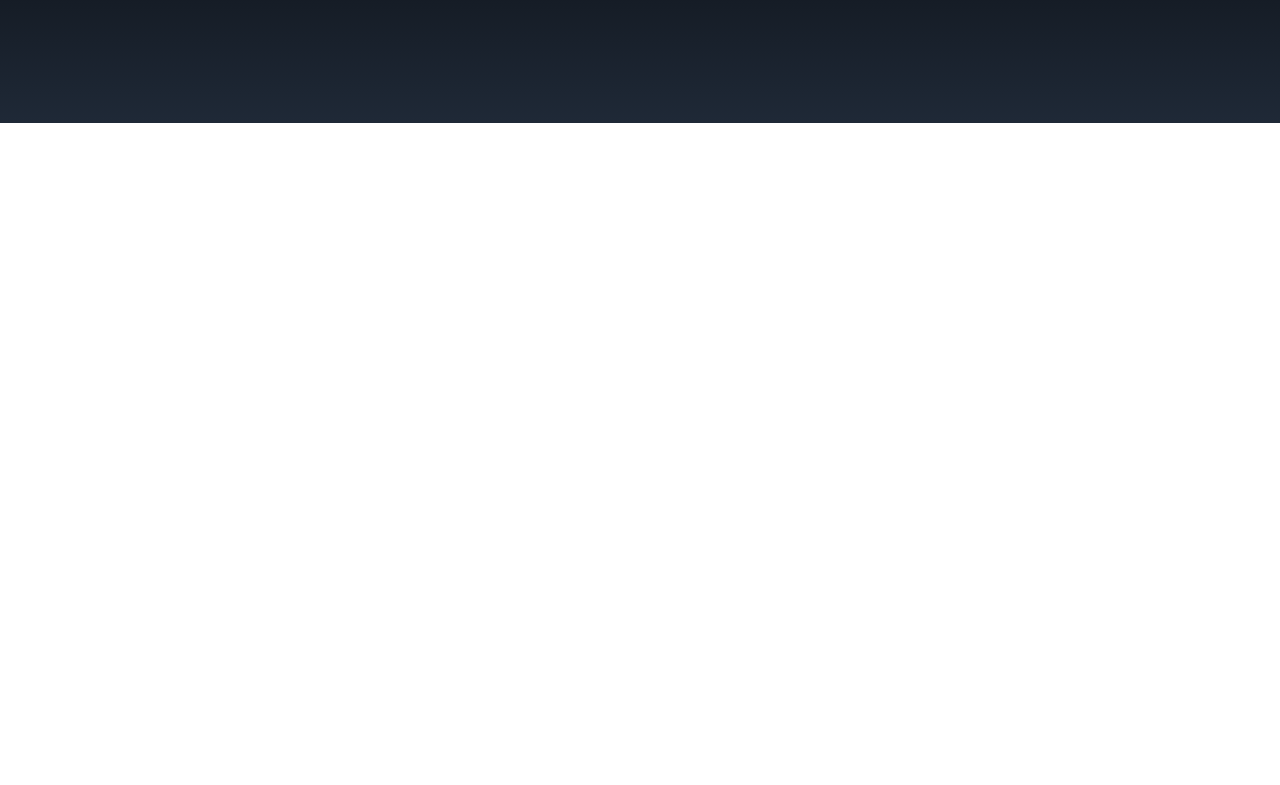
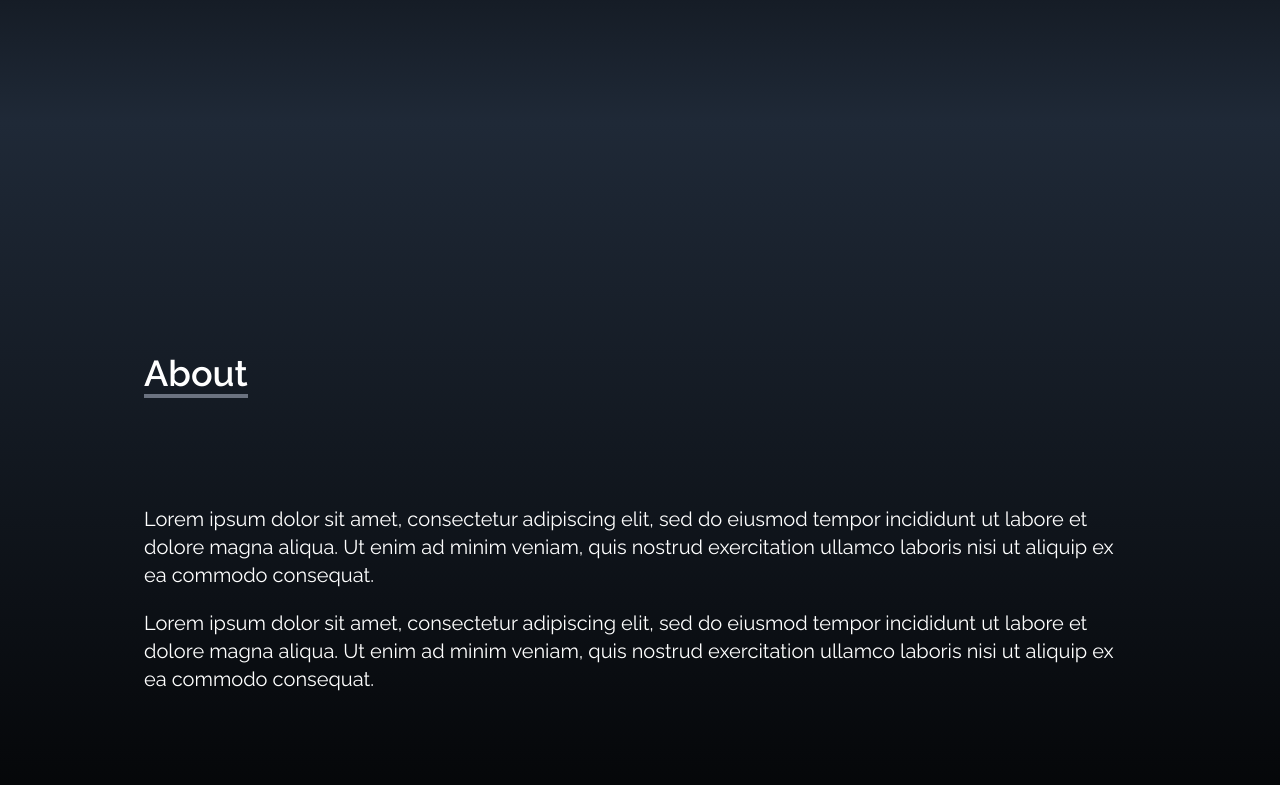
Before and after one commit to Gurucaara/Puru-Port, a React (Vite) app: page / in a window 1280 px wide. Shown: the part 677-1462 px from the top of the page. Before the commit the page ends 800 px from the top, so only its background shows below. Built offline with nearby package versions, Linux system fonts and the light colour scheme.

Commit message:
done with the about section

```diff
--- a/src/App.js
+++ b/src/App.js
@@ -2,13 +2,17 @@ import React from "react";
 import NavBar from "./components/NavBar";
 import Home from "./components/Home";
 import SocialLinks from "./components/SocialLinks";
+import About from "./components/About";
 const App = () => {
     return (
         <div className="text-sm">
             <NavBar/>
             <Home/>
+            <About/>
 
             <SocialLinks/>
+
+
         </div>
     )
 }
--- a/src/components/About.js
+++ b/src/components/About.js
@@ -1,8 +1,23 @@
 import React from "react";
 const About = () => {
     return (
-        <div>
+        <div name="about" className="w-full h-screen bg-gradient-to-b from-gray-800 to-black text-white ">
+            <div className="max-w-screen-lg p-4 mx-auto flex flex-col justify-center w-full h-full">
+                <div className="pb-8">
+                    <p className="text-4xl font-bold inline border-b-4 border-gray-500">
+                        About
+                    </p>
+                </div>
+                <p className="text-xl mt-20">
+                Lorem ipsum dolor sit amet, consectetur adipiscing elit, sed do eiusmod tempor incididunt ut labore et dolore magna aliqua. Ut enim ad minim veniam, quis nostrud exercitation ullamco laboris nisi ut aliquip ex ea commodo consequat.
+                </p>
 
+                <br/>
+
+                <p className="text-xl">
+                Lorem ipsum dolor sit amet, consectetur adipiscing elit, sed do eiusmod tempor incididunt ut labore et dolore magna aliqua. Ut enim ad minim veniam, quis nostrud exercitation ullamco laboris nisi ut aliquip ex ea commodo consequat.
+                </p>
+            </div>
         </div>
     )
 }
```
